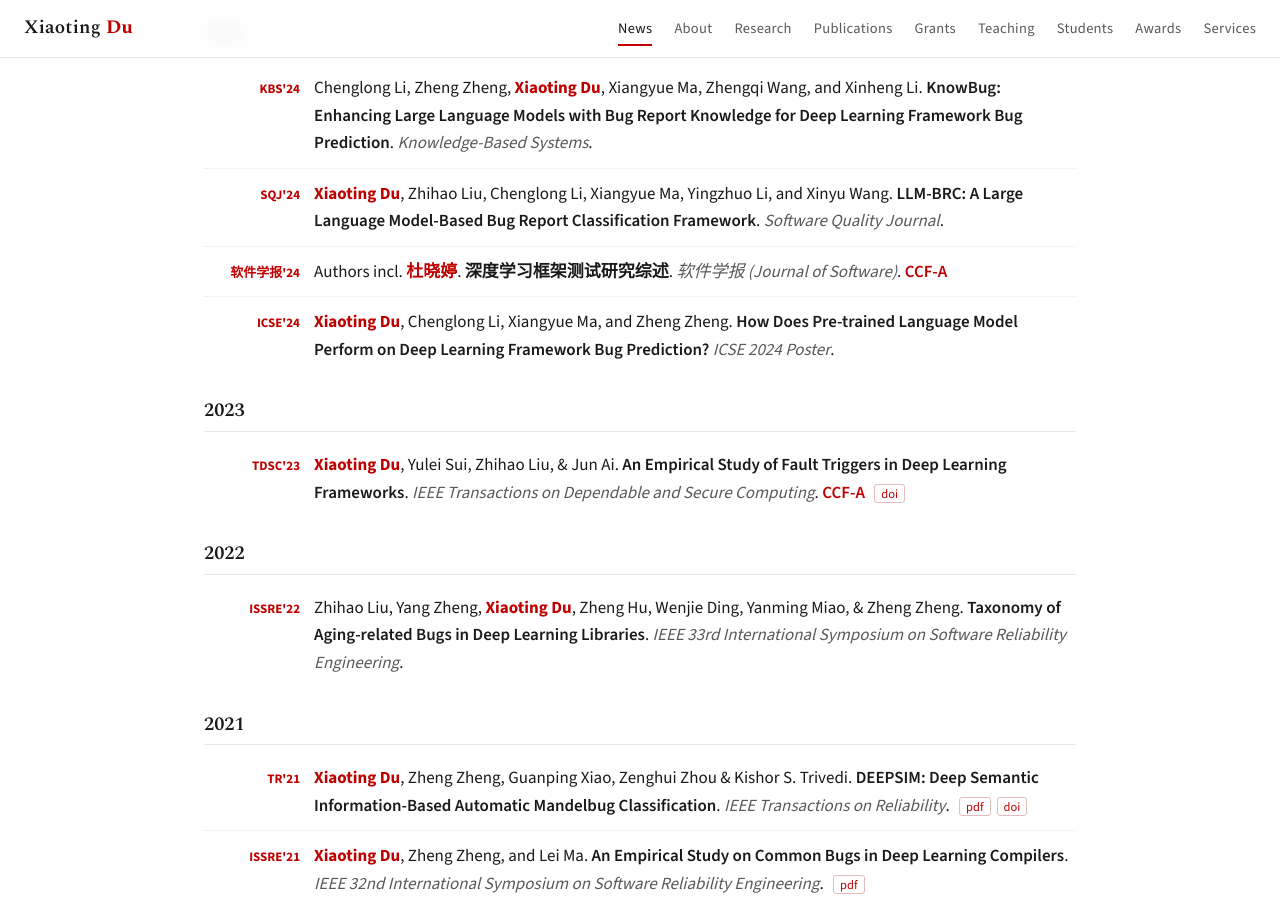
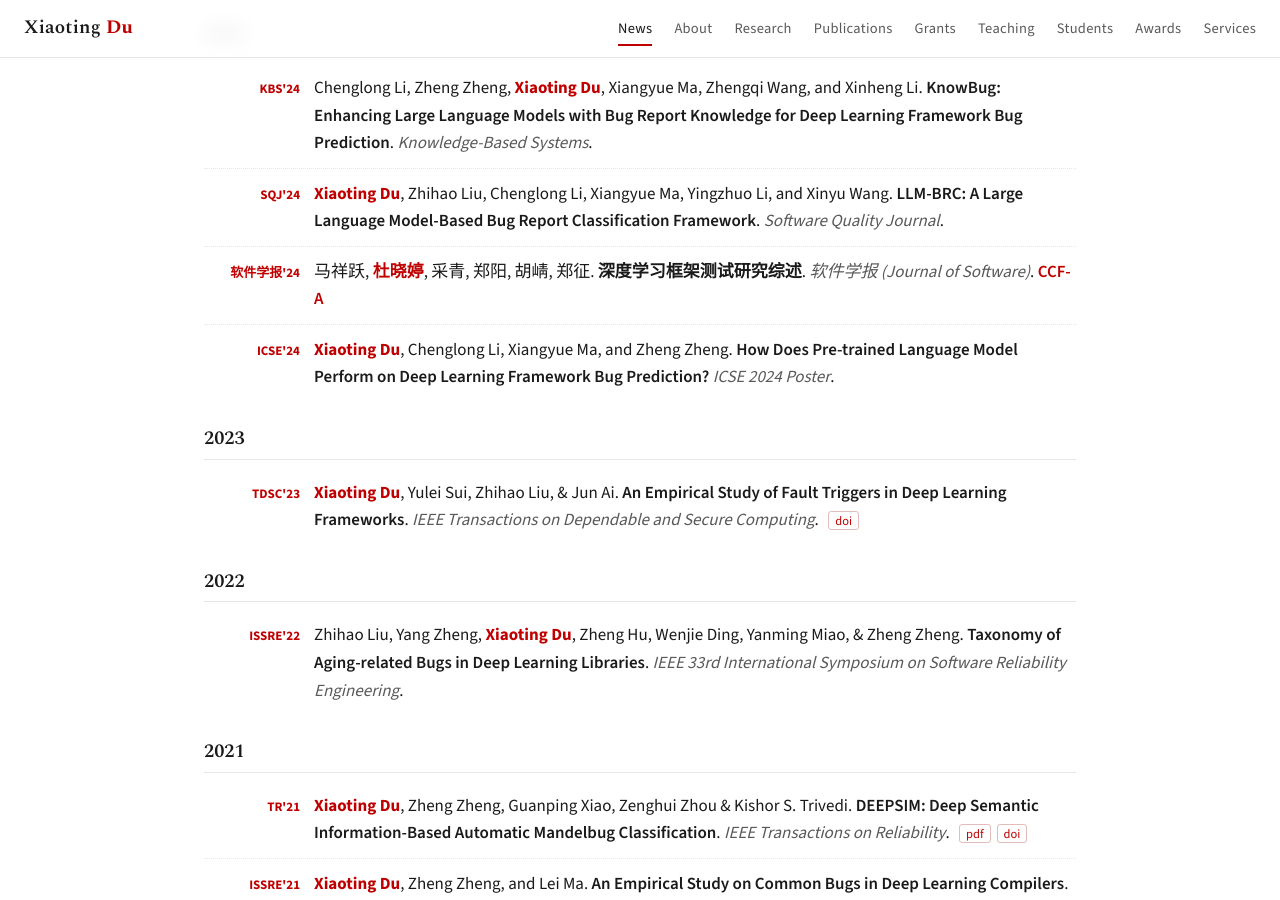
Before and after one commit to xiaotingdu/xiaotingdu.github.io, a Jekyll site: the page index.html, which Jekyll copies as it is, in a window 1280 px wide and 900 px high, scrolled down 2458 px. Built offline with Jekyll 4.4.1, drawn with Linux system fonts in a browser that asks for light colours; a style sheet for code colours, icons or effects is not loaded.

Commit message:
style: drop CCF-A venue-tier labels; add 软件学报'24 authors
Co-Authored-By: Claude Opus 4.8 <noreply@anthropic.com>
Claude-Session: https://claude.ai/code/session_01HHvSEjrXxiD74jJiDgt76N

```diff
--- a/index.html
+++ b/index.html
@@ -162,7 +162,7 @@
     </div>
     <div class="pub">
       <div class="venue">软件学报'24</div>
-      <div class="pub__body">Authors incl. <span class="me">杜晓婷</span>. <span class="title">深度学习框架测试研究综述</span>. <span class="viz">软件学报 (Journal of Software)</span>. <span class="award">CCF-A</span></div>
+      <div class="pub__body">马祥跃, <span class="me">杜晓婷</span>, 采青, 郑阳, 胡崝, 郑征. <span class="title">深度学习框架测试研究综述</span>. <span class="viz">软件学报 (Journal of Software)</span>. <span class="award">CCF-A</span></div>
     </div>
     <div class="pub">
       <div class="venue">ICSE'24</div>
@@ -173,8 +173,7 @@
     <div class="year-head">2023</div>
     <div class="pub">
       <div class="venue"><a href="https://ieeexplore.ieee.org/xpl/RecentIssue.jsp?punumber=8858">TDSC'23</a></div>
-      <div class="pub__body"><span class="me">Xiaoting Du</span>, Yulei Sui, Zhihao Liu, &amp; Jun Ai. <span class="title">An Empirical Study of Fault Triggers in Deep Learning Frameworks</span>. <span class="viz">IEEE Transactions on Dependable and Secure Computing</span>. <span class="award">CCF-A</span>
-        <span class="pub__links"><a href="https://ieeexplore.ieee.org/abstract/document/9716780">doi</a></span></div>
+      <div class="pub__body"><span class="me">Xiaoting Du</span>, Yulei Sui, Zhihao Liu, &amp; Jun Ai. <span class="title">An Empirical Study of Fault Triggers in Deep Learning Frameworks</span>. <span class="viz">IEEE Transactions on Dependable and Secure Computing</span>.        <span class="pub__links"><a href="https://ieeexplore.ieee.org/abstract/document/9716780">doi</a></span></div>
     </div>
 
     <!-- 2022 -->
```
